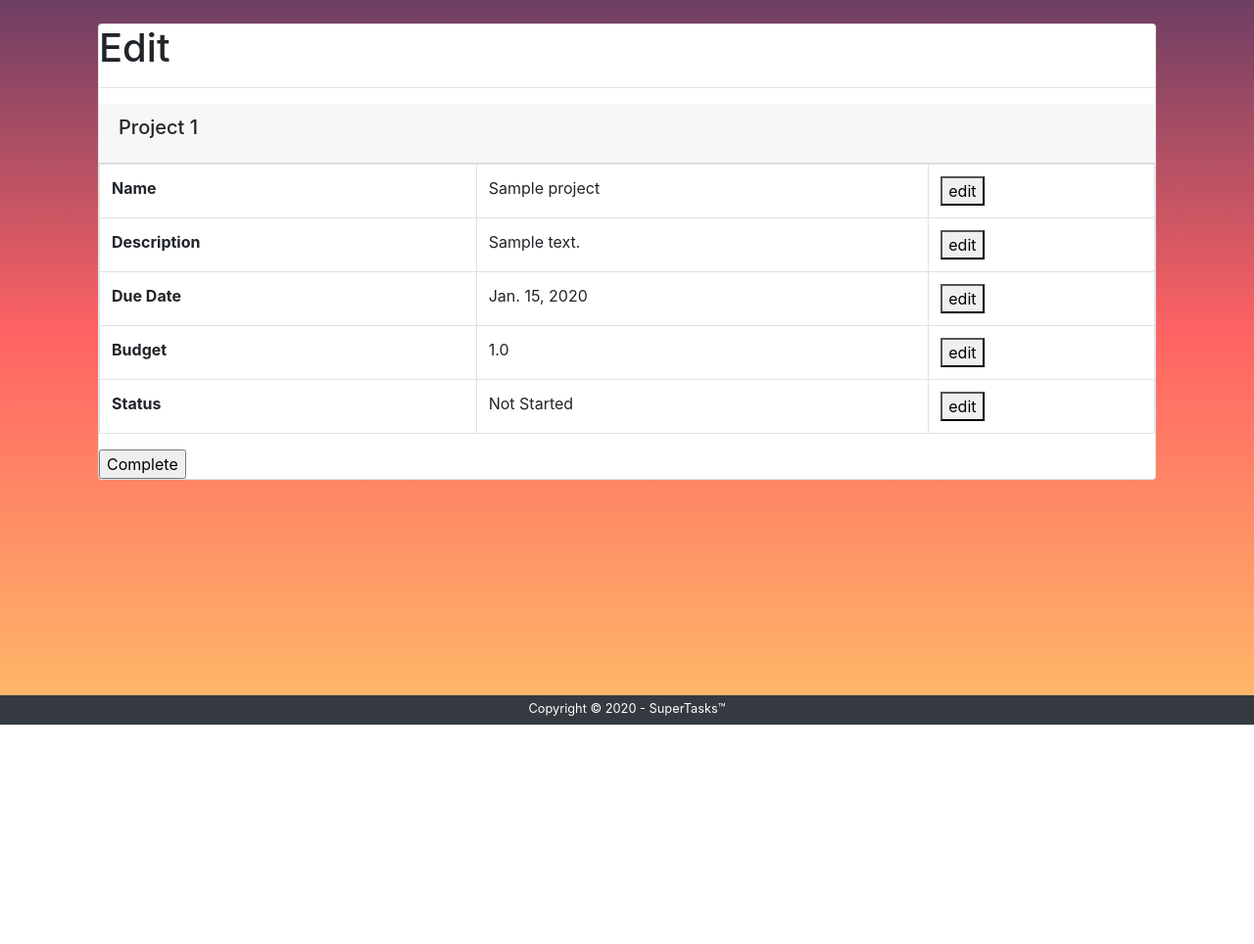
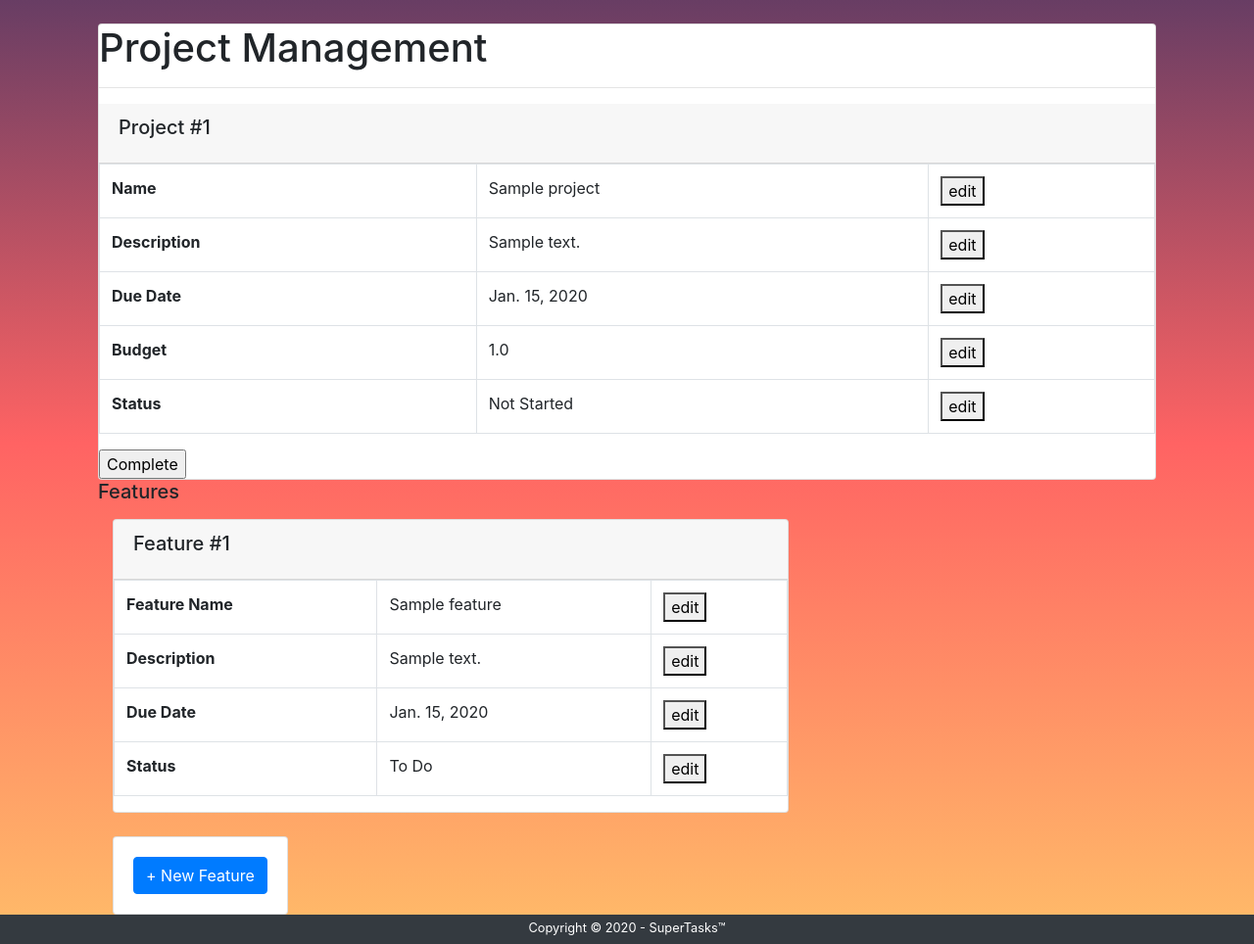
Before and after one commit to sd-owens/SuperTasks, a Django app: page /projects/1 in a window 1280 px wide. Shown: the part 60-1024 px from the top of the page at 98% size. Before the commit the page ends 800 px from the top, so only its background shows below. Run offline with Django 3.2, Linux system fonts and the light colour scheme; a user stored in the database is signed in; tables that the repository leaves empty hold one stand-in row (values such as "Sample post"); parts of the project's set-up code (start-up, migrations or seed data) failed here and were passed over; some libraries are stand-ins or nearby versions.

Commit message:
Update project_edit.html
Edited project edit page to work with feature edit page

```diff
--- a/projects/templates/projects/project_edit.html
+++ b/projects/templates/projects/project_edit.html
@@ -24,12 +24,12 @@
     <div class="col-xs-12 col-md-12">
         <div class="card card-project">
             <div class="form-title-container">
-                <h1 class="form-logo">Edit</h1>
+                <h1 class="form-logo">Project Management</h1>
                 <hr class="form-logo">
                 <h3></h3>
             </div>
             <div class="card-header">
-                <h5 class="card-title">Project {{ project_data.id }}</h5>
+                <h5 class="card-title">Project #{{ project_data.id }}</h5>
             </div>
             <div class="form-container">
                 <table class="table table-bordered">
@@ -66,6 +66,69 @@
                 </form>
             </div>
         </div>
+        <h5><p>Features</p></h5>
+        {% for feature in project_data.feature_set.all %}
+            <div class="col-xs-12 col-md-8">
+                <div class="card card-project">
+                    <div class="card-header">
+                        <h5 class="card-title">Feature #{{ feature.id }}</h5>
+                    </div>
+                    <div class="form-container">
+                        <table class="table table-bordered">
+                            <tr>
+                                <td class="active"><b>Feature Name</b></td>
+                                <td class="active">{{ feature.name }}</td>
+                                <td class="info"><button>edit</button></td>
+                            </tr>
+                            <tr>
+                                <td class="active"><b>Description</b></td>
+                                <td class="active">{{ feature.description }}</td>
+                                <td class="info"><button>edit</button></td>
+                            </tr>
+                            <tr>
+                                <td class="active"><b>Due Date</b></td>
+                                <td class="active">{{ feature.due_date }}</td>
+                                <td class="info"><button>edit</button></td>
+                            </tr>
+                            <tr>
+                                <td class="active"><b>Status</b></td>
+                                <td class="active">{{ feature.get_status_display }}</td>
+                                <td class="info"><button>edit</button></td>
+                            </tr>
+                        </table>
+                    </div>
+                </div>
+            </div>
+            </br>
+        {% endfor %}
+        <div class="container">
+        <div class="d-flex flex-wrap">
+            {% for feature in feature_data %}
+            <div class="card card-project">
+                <div class="card-header">
+                    <h5 class="card-title">{{ feature_data.name }}</h5>
+                </div>
+                <div class="card-body">
+                    <p class="card-text">{{ feature.description }}</p>
+                    <p class="text-muted"><strong>Due: </strong>{{ feature.due_date }}
+                        {% if project.is_overdue %}
+                        <span class="badge badge-danger ml-2">Overdue</span>
+                        {% endif %}
+                    </p>
+                </div>
+                <div class="card-footer">
+                    <a href="/projects/{{ project.id }}" class="btn btn-link float-right">Manage Project &#8594;</a>
+                </div>
+            </div>
+            {% endfor %}
+            <div class="card card-project">
+                <div class="card-body d-flex justify-content-center align-items-center">
+                    <a href="/projects/new_feature" class="btn btn-primary btn-large">+ New Feature</a>
+                </div>
+            </div>
+
+        </div>
+    </div>
     </div>
 </div>
 {% endblock %}
```
